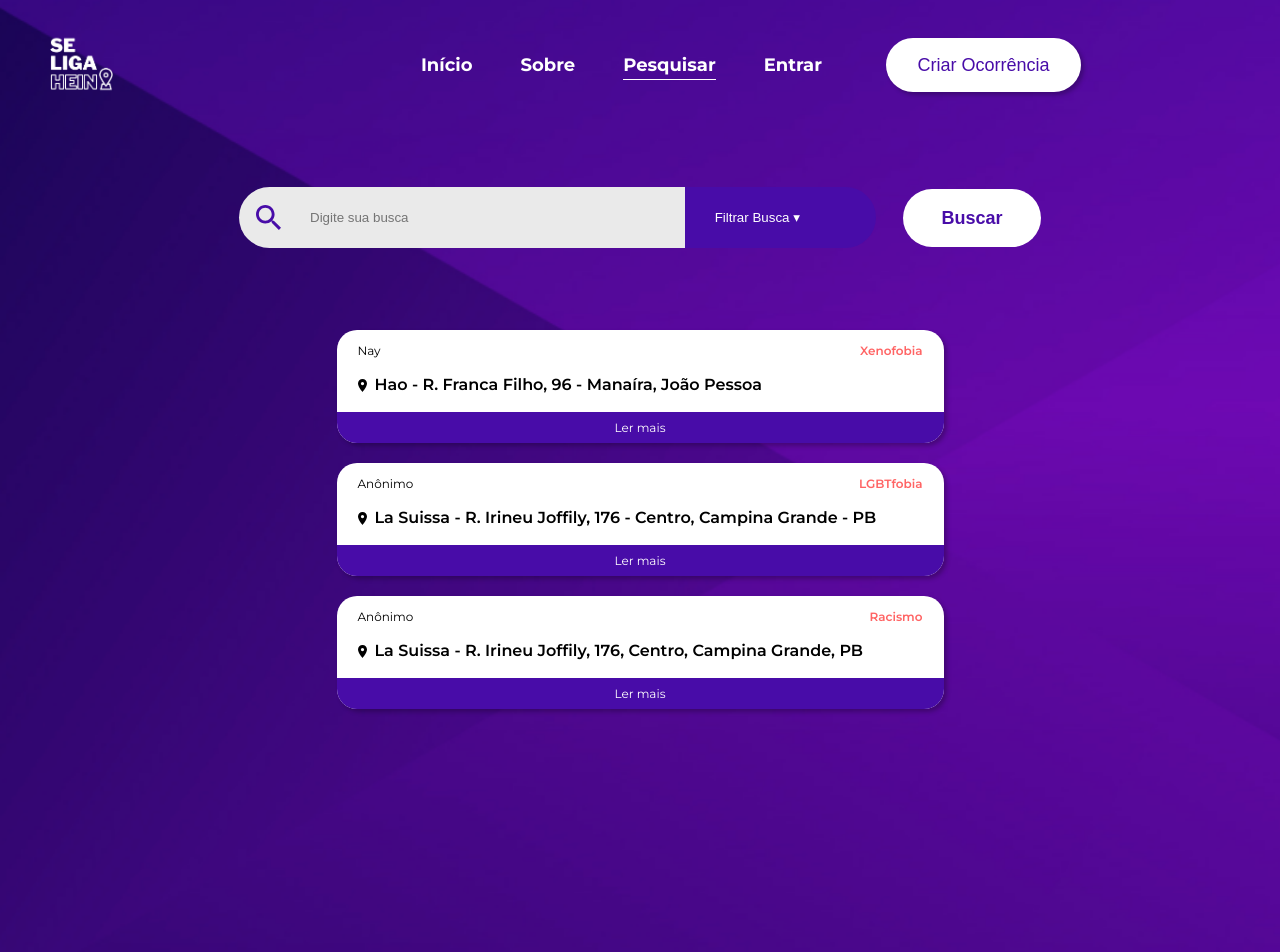
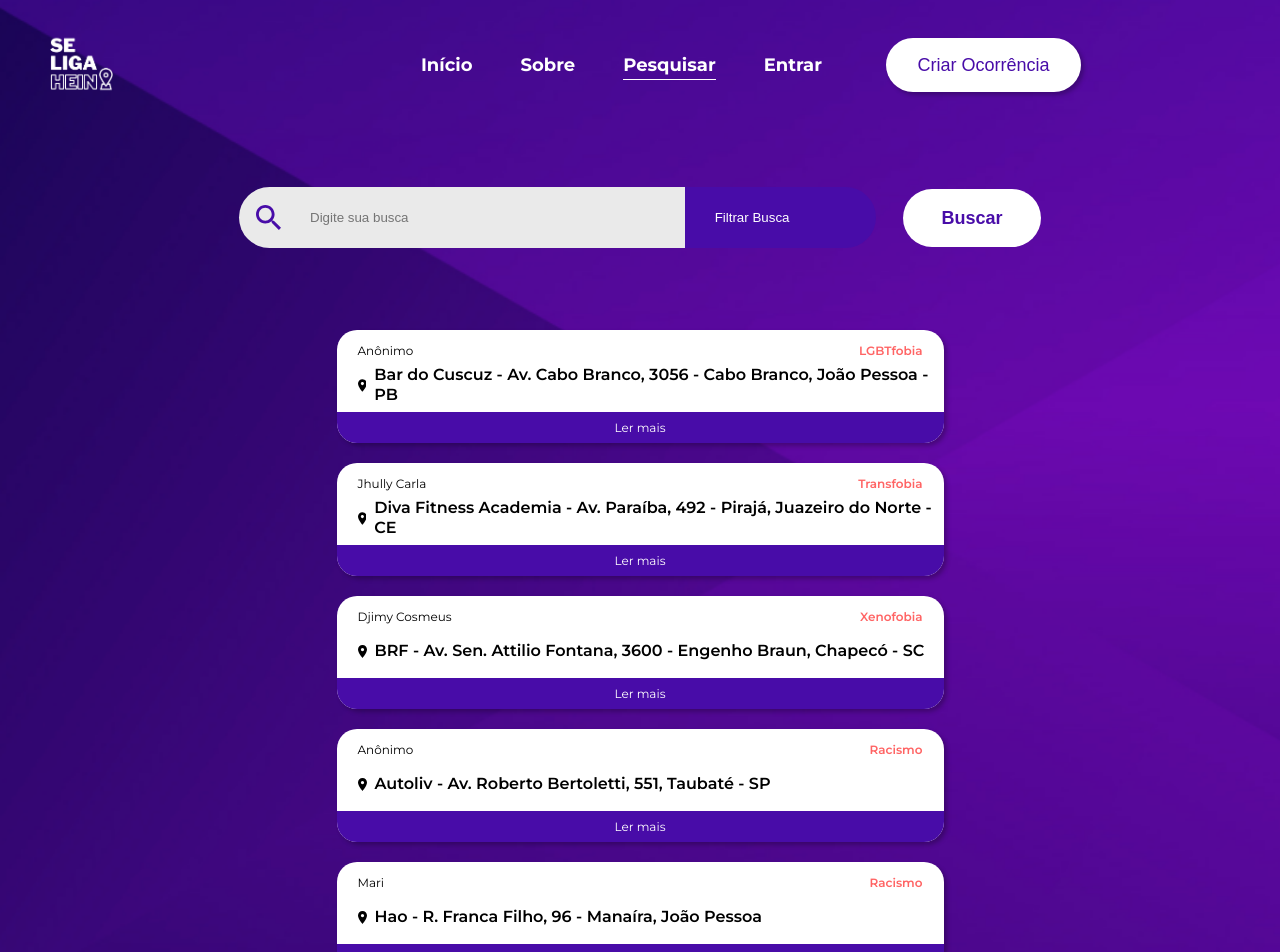
Before and after one commit to nmaia19/se_liga_hein, a React (Create React App) app: page /search in a window 1280 px wide. Shown: the top 952 px of the page. Built offline with nearby package versions, Linux system fonts and the light colour scheme.

Commit message:
Atualizando o index da pages/Search

```diff
--- a/src/pages/Search/index.js
+++ b/src/pages/Search/index.js
@@ -9,53 +9,110 @@ function Search() {
 
   const places = [
     {
-      name: 'Nay',
+      name: 'Anônimo',
       victim: 'Sim',
-      victimName: 'coisinha',
+      victimName: 'Anônimo',
+      age: '18',
+      violence: 'LGBTfobia',
+      physicalAggression: 'Não',
+      state: 'Paraíba',
+      city: 'João Pessoa',
+      date: '25/08/2022',
+      time: '18:59',
+      local: 'Av. Cabo Branco, 3056 - Cabo Branco, João Pessoa - PB',
+      establishment: 'Bar do Cuscuz',
+      description:
+        'Estava na saída do banheiro feminino conversando com a minha irmã mais nova, quando fui abordada pelo subgerente, acusando de estarmos trocando caricias no local e exigindo que nos retirássemos, pois seguindo ele, estávamos incomodando outros clientes. No momento, estávamos conversando sobre uma situação delicada sobre nossa família, e grosseiramente fomos expulsas do ambiente',
+      lat: '-7.136223005438764',
+      lng: '-34.81990641534453'
+    },
+    {
+      name: 'Jhully Carla',
+      victim: 'Sim',
+      victimName: 'Jhully Carla',
+      age: '26',
+      violence: 'Transfobia',
+      physicalAggression: 'Não',
+      state: 'Ceará',
+      city: 'Juazeiro do Norte',
+      date: '30/05/2022',
+      time: '13:26',
+      local: 'Av. Paraíba, 492 - Pirajá, Juazeiro do Norte - CE',
+      establishment: 'Diva Fitness Academia',
+      description:
+        'Fui impedida de fazer a matrícula. Uma funcionária foi orientada a falar que não aceitava na academia pessoas como eu porque é uma academia feminina, e a empresa não tinha preparação para me receber porque as alunas não me aceitavam. Eu sai arrasada e chorando pela discriminação.',
+      lat: '-7.22930187223882',
+      lng: '-39.31369378937616'
+    },
+    {
+      name: 'Djimy Cosmeus',
+      victim: 'Sim',
+      victimName: 'Djimy Cosmeus',
+      age: '28',
+      violence: 'Xenofobia',
+      physicalAggression: 'Sim',
+      state: 'Santa Catarina',
+      city: 'Chapecó',
+      date: '08/07/2022',
+      time: '10:00',
+      local: 'Av. Sen. Attilio Fontana, 3600 - Engenho Braun, Chapecó - SC',
+      establishment: 'BRF',
+      description:
+        'O supervisor queria me fazer assinar uma advertência alegando que eu não tinha comparecido ao trabalho no dia anterior, mas eu tinha. Me recusei a assinar e pedi para chamar um colega para confirmar, mas o supervisor chamou os seguranças, que começaram a me agredir. Eu gritava para alguém fazer alguma coisa, eles gritavam que estavam me disciplinando. Eu gritei que esse homem iria me matar, eu sentia dores nas costas e fui sendo asfixiado. Eu dizia para me soltarem, eu não conseguia respirar',
+      lat: '-27.097488670015597',
+      lng: '-52.64977930130017'
+    },
+    {
+      name: 'Anônimo',
+      victim: 'Sim',
+      victimName: 'Anônimo',
+      age: '42',
+      violence: 'Racismo',
+      physicalAggression: 'Não',
+      state: 'São Paulo',
+      city: 'Taubaté',
+      date: '25/08/2022',
+      time: '18:59',
+      local: 'Av. Roberto Bertoletti, 551, Taubaté - SP',
+      establishment: 'Autoliv',
+      description:
+        'a funcionária saiu do trabalho junto com outras pessoas, no horário normal. Mas, o relógio da linha de produção, onde ela atuava, estava atrasado. No dia seguinte, dois superiores passaram fita crepe nos braços dela e saíram pelo setor para que todos os demais funcionários vissem. Aquela atitude só foi tomada com ela. Eles disseram que "era assim que se fazia com quem era fujão"',
+      lat: '-23.047698574927264',
+      lng: '-45.62541171534453'
+    },
+    {
+      name: 'Mari',
+      victim: 'Sim',
+      victimName: 'Mari',
       age: '20',
-      violence: 'Xenofobia',
+      violence: 'Racismo',
       physicalAggression: 'Não',
-      state: 'PB',
+      state: 'Paraíba',
       city: 'João Pessoa',
-      date: '2022-08-25',
+      date: '25/08/2022',
       time: '11:56',
       local: 'R. Franca Filho, 96 - Manaíra, João Pessoa',
       establishment: 'Hao',
-      description: 'Foi babado e destruição',
+      description:
+        'Destratada pelos garçons da casa, que recusaram atendimento a princípio e pediram para ela se retirar, sem dar explicações, dizendo que ali não atendiam qualquer um, sem nenhum motivo plausível.',
       lat: '-7.10771862377317',
       lng: '-34.8275841317048'
     },
     {
       name: 'Anônimo',
       victim: 'Não',
-      victimName: 'tiaga',
+      victimName: 'Dudu',
       age: '30',
-      violence: 'LGBTfobia',
+      violence: 'Homofobia',
       physicalAggression: 'Sim',
-      state: 'PB',
+      state: 'Paraíba',
       city: 'Campina Grande',
-      date: '2022-08-17',
+      date: '17/08/2022',
       time: '03:00',
       local: 'R. Irineu Joffily, 176 - Centro, Campina Grande - PB',
       establishment: 'La Suissa',
-      description: 'briga e confusão, coxinha pra todo lado',
-      lat: '-7.22138044079205',
-      lng: '-35.88470712477116'
-    },
-    {
-      name: 'Anônimo',
-      victim: 'Sim',
-      victimName: 'Anônimo',
-      age: '18',
-      violence: 'Racismo',
-      physicalAggression: 'Não',
-      state: 'PB',
-      city: '2504009',
-      date: '2022-08-25',
-      time: '18:59',
-      local: 'R. Irineu Joffily, 176, Centro, Campina Grande, PB',
-      establishment: 'La Suissa',
-      description: 'descrição do desmantelo',
+      description:
+        'Estava segurando a mão do meu namorado e o gerente me constrangeu foi agressivo, me pedindo pra parar de segurar a mão dele ou nos retirar do local, pois, segundo ele, clientes estavam reclamando.',
       lat: '-7.22138044079205',
       lng: '-35.88470712477116'
     }
@@ -175,7 +232,19 @@ function Search() {
           name="category"
           onChange={handleSelectChange}
         >
-          <option value="clear">Filtrar Busca ▾</option>
+          <svg
+            width="14"
+            height="9"
+            viewBox="0 0 14 9"
+            fill="none"
+            xmlns="http://www.w3.org/2000/svg"
+          >
+            <path
+              d="M1.645 0L7 5.56275L12.355 0L14 1.71255L7 9L0 1.71255L1.645 0Z"
+              fill="white"
+            />
+          </svg>
+          <option value="clear">Filtrar Busca</option>
           {filters.map(filter => (
             <option key={filter} value={filter}>
               {filter}
@@ -195,10 +264,6 @@ function Search() {
             </div>
           ))}
         </div>
-
-        {/* <div className="map">
-          <Map />
-        </div> */}
       </div>
       <Footer />
     </div>
```
